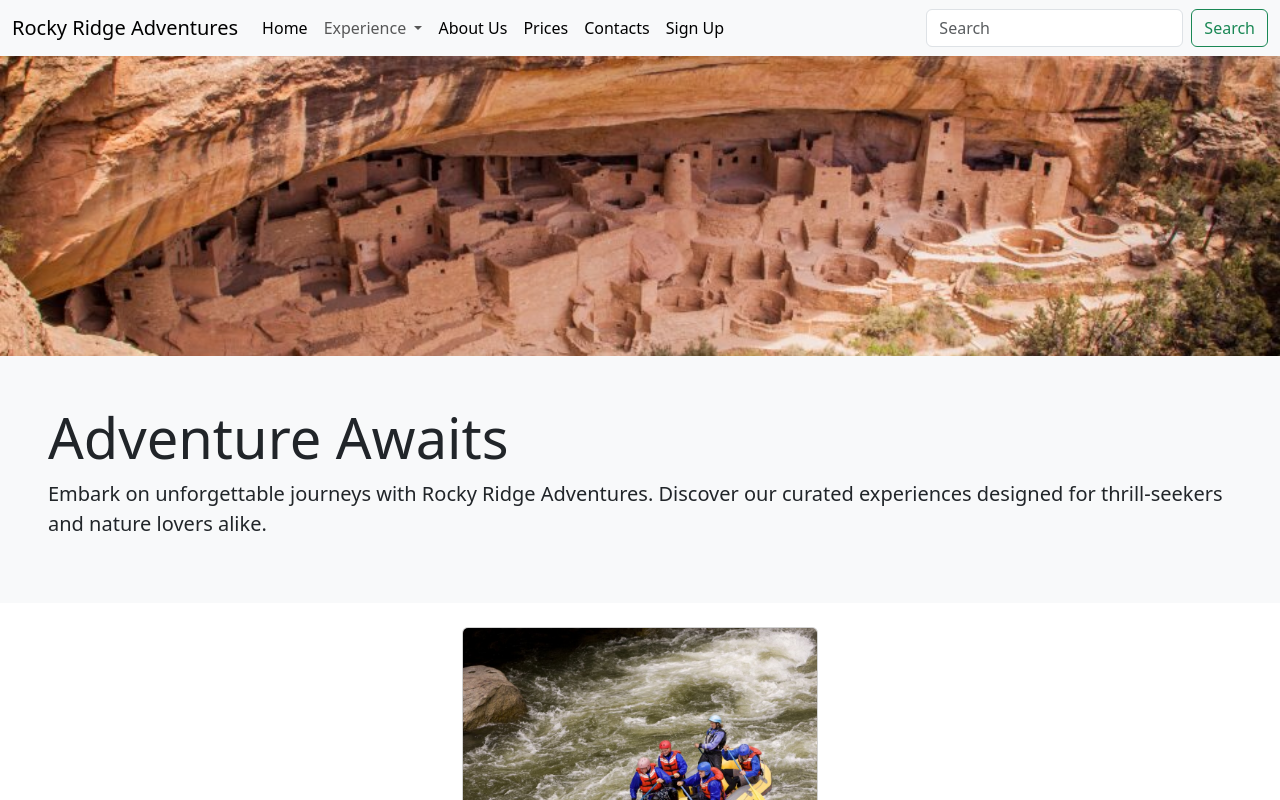
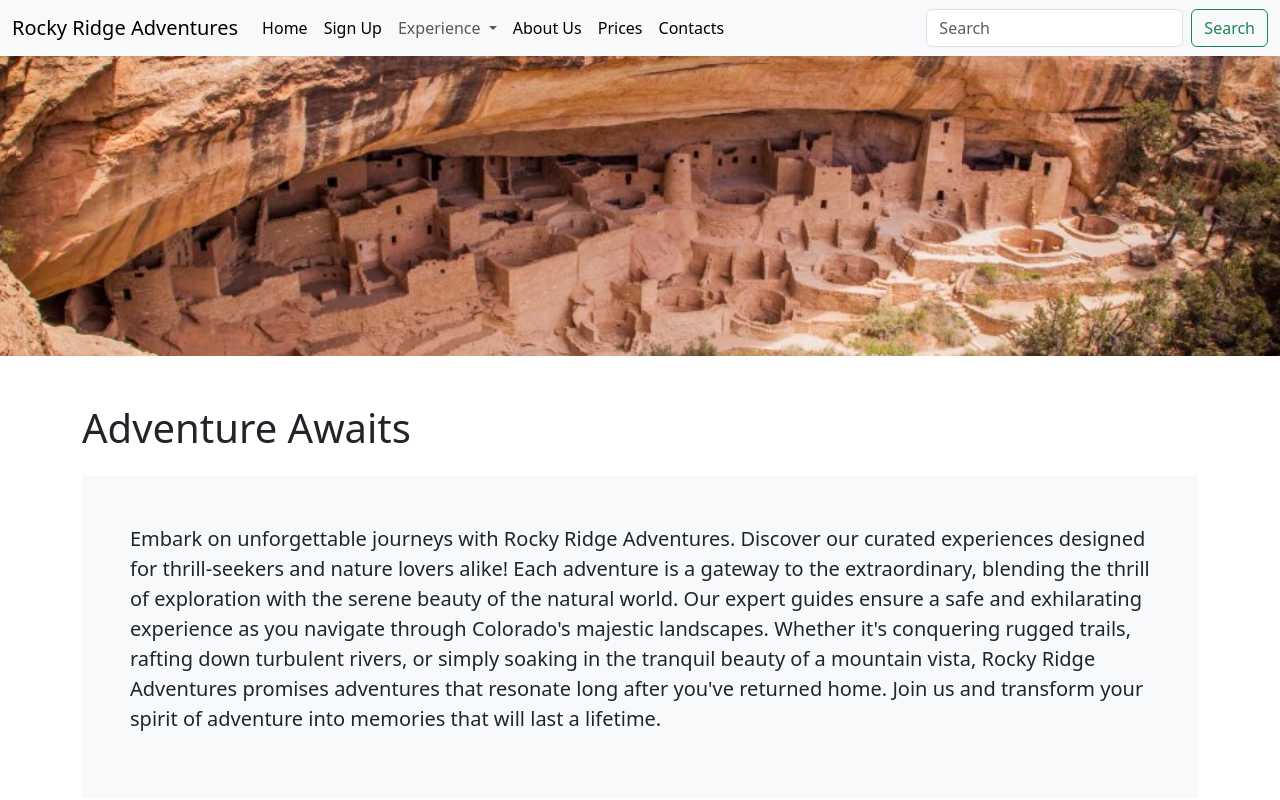
Before and after one commit to 31337A/rockyridgeadventures.web.app, a plain HTML site: page prices.html in a window 1280 px wide. Shown: the top 800 px of the page. Drawn offline with nearby package versions, Linux system fonts and the light colour scheme.

Commit message:
upfated linke in navbar Advanture Website 03/16

```diff
--- a/prices.html
+++ b/prices.html
@@ -29,6 +29,9 @@
               <li class="nav-item">
                 <a class="nav-link active" aria-current="page" href="./index.html">Home</a>
               </li>
+              <li class="nav-item">
+                <a class="nav-link active" aria-disabled="true" href="./register.html">Sign Up</a>
+              </li>
               <li class="nav-item dropdown">
                 <a class="nav-link dropdown-toggle" href="./404.html" role="button" data-bs-toggle="dropdown" aria-expanded="false">
                   Experience
@@ -51,9 +54,6 @@
               <li class="nav-item">
                 <a class="nav-link active" aria-disabled="true" href="./contacts.html">Contacts</a>
               </li>
-              <li class="nav-item">
-                <a class="nav-link active" aria-disabled="true" href="./register.html">Sign Up</a>
-              </li>
             </ul>
             <!-- End NavBar -->
 
@@ -72,11 +72,11 @@
           </div>
             <div class="row justify-content-center">
             </div>
-
+            <div class="container py-5">
+              <h1 class="mb-4">Adventure Awaits</h1>
         <!-- texts -->
     <div class="p-5 bg-light mb-4 ">
-        <h1 class="display-4 ">Adventure Awaits</h1>
-        <p class="lead">Embark on unforgettable journeys with Rocky Ridge Adventures. Discover our curated experiences designed for thrill-seekers and nature lovers alike.</p>
+       <p class="lead">Embark on unforgettable journeys with Rocky Ridge Adventures. Discover our curated experiences designed for thrill-seekers and nature lovers alike! Each adventure is a gateway to the extraordinary, blending the thrill of exploration with the serene beauty of the natural world. Our expert guides ensure a safe and exhilarating experience as you navigate through Colorado's majestic landscapes. Whether it's conquering rugged trails, rafting down turbulent rivers, or simply soaking in the tranquil beauty of a mountain vista, Rocky Ridge Adventures promises adventures that resonate long after you've returned home. Join us and transform your spirit of adventure into memories that will last a lifetime.</p>
       </div>
 
       <div class="container ">
```
Also changed, not shown: 404.html (+4 -3 lines), contacts.html (+4 -3 lines), index.html (+5 -9 lines), public/404.html (+4 -3 lines), public/contacts.html (+4 -3 lines), public/index.html (+5 -9 lines), public/prices.html (+6 -6 lines), public/register.html (+4 -3 lines), register.html (+4 -3 lines).
